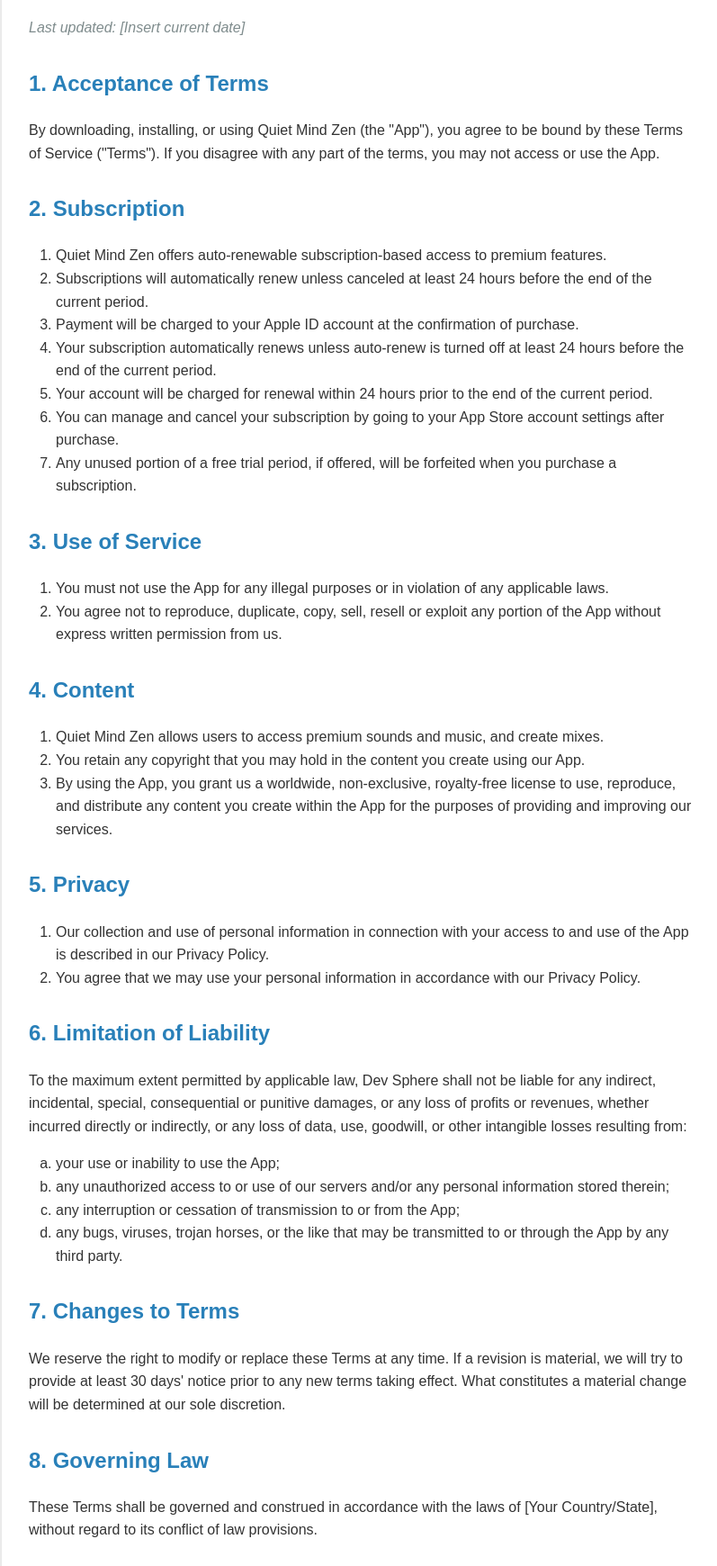
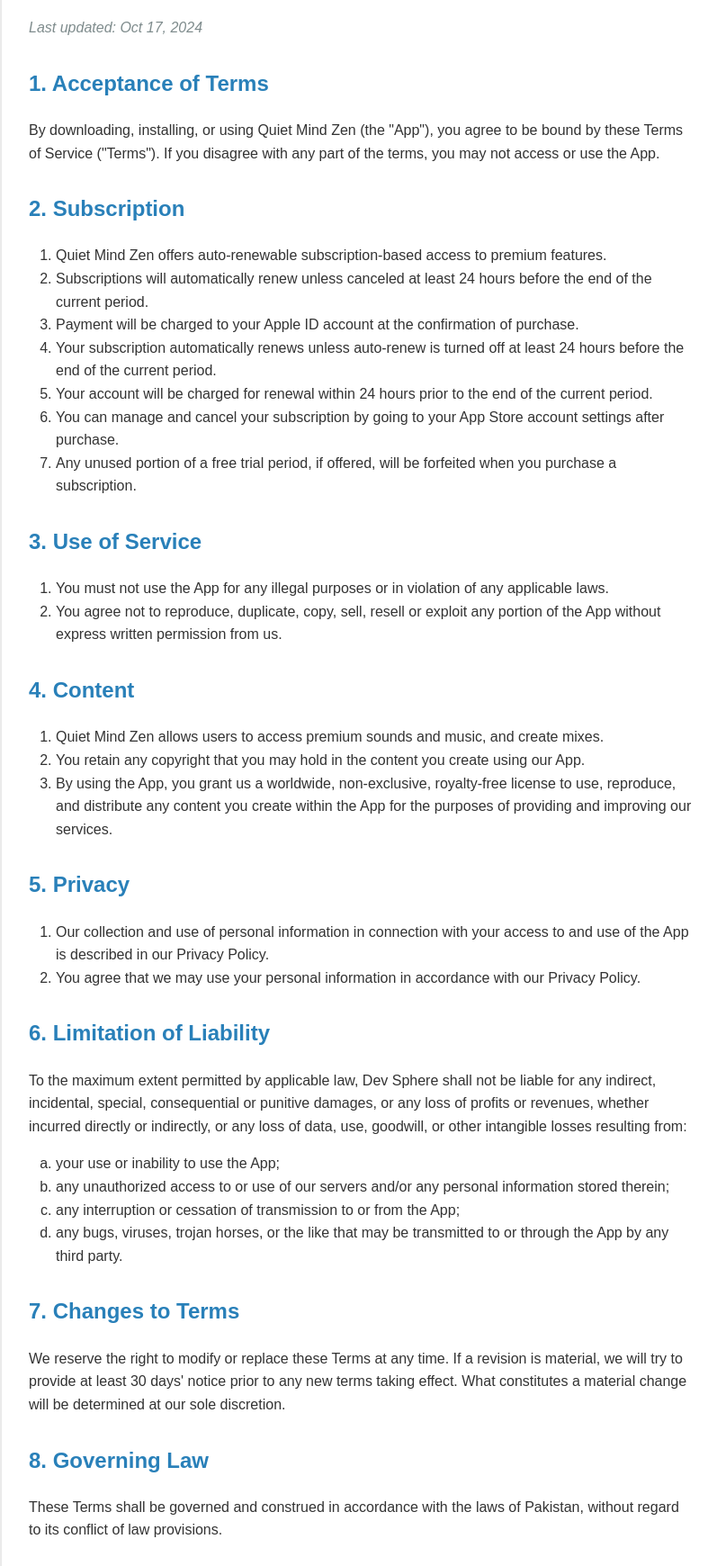
Before and after one commit to devsphere-apps/calm-space-legal, a plain HTML site: page index.html in a window 1280 px wide. Shown: the part 138-1878 px from the top of the page at 90% size, without its empty margins (238-1035 px from the left). Drawn offline with Linux system fonts and the light colour scheme.

Commit message:
Update index.html

```diff
--- a/index.html
+++ b/index.html
@@ -52,7 +52,7 @@
 <body>
     <div class="container">
         <h1>Terms of Service</h1>
-        <p class="updated-date">Last updated: [Insert current date]</p>
+        <p class="updated-date">Last updated: Oct 17, 2024</p>
 
         <h2>1. Acceptance of Terms</h2>
         <p>By downloading, installing, or using Quiet Mind Zen (the "App"), you agree to be bound by these Terms of Service ("Terms"). If you disagree with any part of the terms, you may not access or use the App.</p>
@@ -100,7 +100,7 @@
         <p>We reserve the right to modify or replace these Terms at any time. If a revision is material, we will try to provide at least 30 days' notice prior to any new terms taking effect. What constitutes a material change will be determined at our sole discretion.</p>
 
         <h2>8. Governing Law</h2>
-        <p>These Terms shall be governed and construed in accordance with the laws of [Your Country/State], without regard to its conflict of law provisions.</p>
+        <p>These Terms shall be governed and construed in accordance with the laws of Pakistan, without regard to its conflict of law provisions.</p>
 
         <h2>9. Contact Us</h2>
         <p>If you have any questions about these Terms, please contact us at:</p>
```
